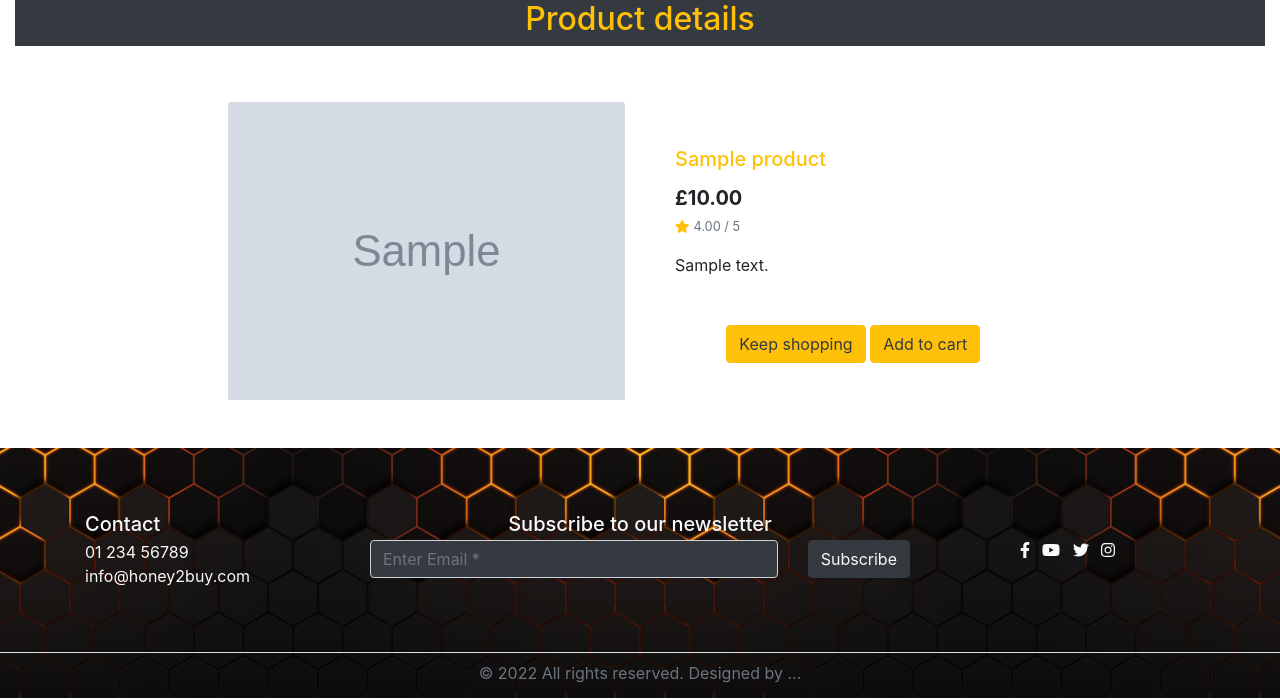
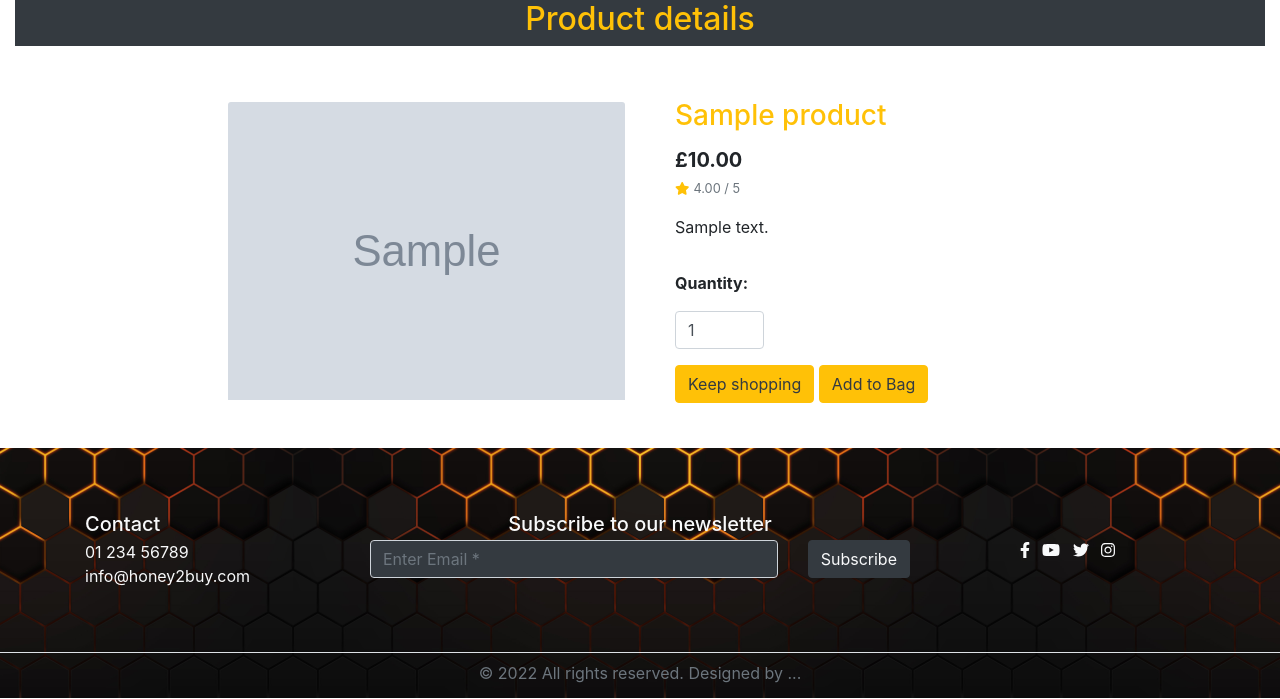
Before and after one commit to ChrisT-CC/H2B-PP5-ecommerce, a Django app: page /products/1 in a window 1280 px wide. Shown: the part 101-800 px from the top of the page. Run offline with Django 3.2, Linux system fonts and the light colour scheme; tables that the repository leaves empty hold one stand-in row (values such as "Sample post"); grey boxes marked "Sample" are stand-in pictures; some libraries are stand-ins or nearby versions.

Commit message:
Add add_to_bag functionality

```diff
--- a/bag/urls.py
+++ b/bag/urls.py
@@ -3,5 +3,6 @@ from django.urls import path
 from . import views
 
 urlpatterns = [
-    path('', views.view_bag, name='view_bag')
+    path('', views.view_bag, name='view_bag'),
+    path('add/<item_id>/', views.add_to_bag, name='add_to_bag'),
 ]
--- a/products/templates/products/product_detail.html
+++ b/products/templates/products/product_detail.html
@@ -26,7 +26,7 @@
         <div class="col-12 col-md-6 col-lg-4">
             <div class="card border-0">
                 <div class="card-body">
-                <h5 class="card-title text-warning">{{ product.name }}</h5>
+                    <h3 class="card-title text-warning">{{ product.name }}</h3>
                     <p class="lead mb-0 text-left font-weight-bold">£{{ product.price }}</p>
                     {% if product.rating %}
                         <small class="text-muted"><i class="fas fa-star mr-1 text-warning"></i>{{ product.rating }} / 5</small>
@@ -37,27 +37,31 @@
                         <p><small class="text-danger">Out of stock</small></p>
                     {% endif %}
                     <p class="mt-3">{{ product.description }}</p>
+                    {% if product.quantity > 0 %}
+                        <form class="form" action="{% url 'add_to_bag' product.id %}" method="POST">
+                            {% csrf_token %}
+                            <div class="form-row">
+                                <div class="col-12">
+                                    <p class="mt-3"><strong>Quantity:</strong></p>
+                                    <div class="form-group w-25">
+                                        <div class="input-group">
+                                            <input class="form-control qty_input" type="number" name="quantity" value="1" min="1" max="99" data-item_id="{{ product.id }}" id="id_qty_{{ product.id }}">
                                         </div>
-                <div class="card-footer bg-white border-0 text-center">
+                                    </div>
+                                </div>
+
+                                <div class="col-12">
                                     <a href="{% url 'products' %}" class="btn btn-warning text-dark">Keep shopping</a>
-                    {% if product.quantity > 0 %}
-                        <a href="#" class="btn btn-warning text-dark">Add to cart</a>
+                                    <input type="submit" class="btn btn-warning text-dark" value="Add to Bag">
+                                </div>
+                                <input type="hidden" name="redirect_url" value="{{ request.path }}">
+                            </div>
+                        </form>
+                    {% else %}
+                        <a href="{% url 'products' %}" class="btn btn-warning text-dark">Keep shopping</a>
                     {% endif %}
                 </div>
             </div>
-            <!-- <div class="mb-5 mt-md-5">
-                <h2 class="text-warning">{{ product.name }}</h2>
-                <p class="lead mb-0 text-left font-weight-bold">£{{ product.price }}</p>
-                {% if product.rating %}
-                    <small class="text-muted"><i class="fas fa-star mr-1 text-warning"></i>{{ product.rating }} / 5</small>
-                {% else %}
-                    <small class="text-muted">No Rating</small>
-                {% endif %}
-                {% if product.quantity == 0 %}
-                    <p><small class="text-danger">Out of stock</small></p>
-                {% endif %}
-                <p class="mt-3">{{ product.description }}</p>
-            </div> -->
         </div>
     </div>
 </div>
```
Also changed, not shown: bag/views.py (+18 -1 lines). Lines whose indentation alone changed are shown as unchanged.
